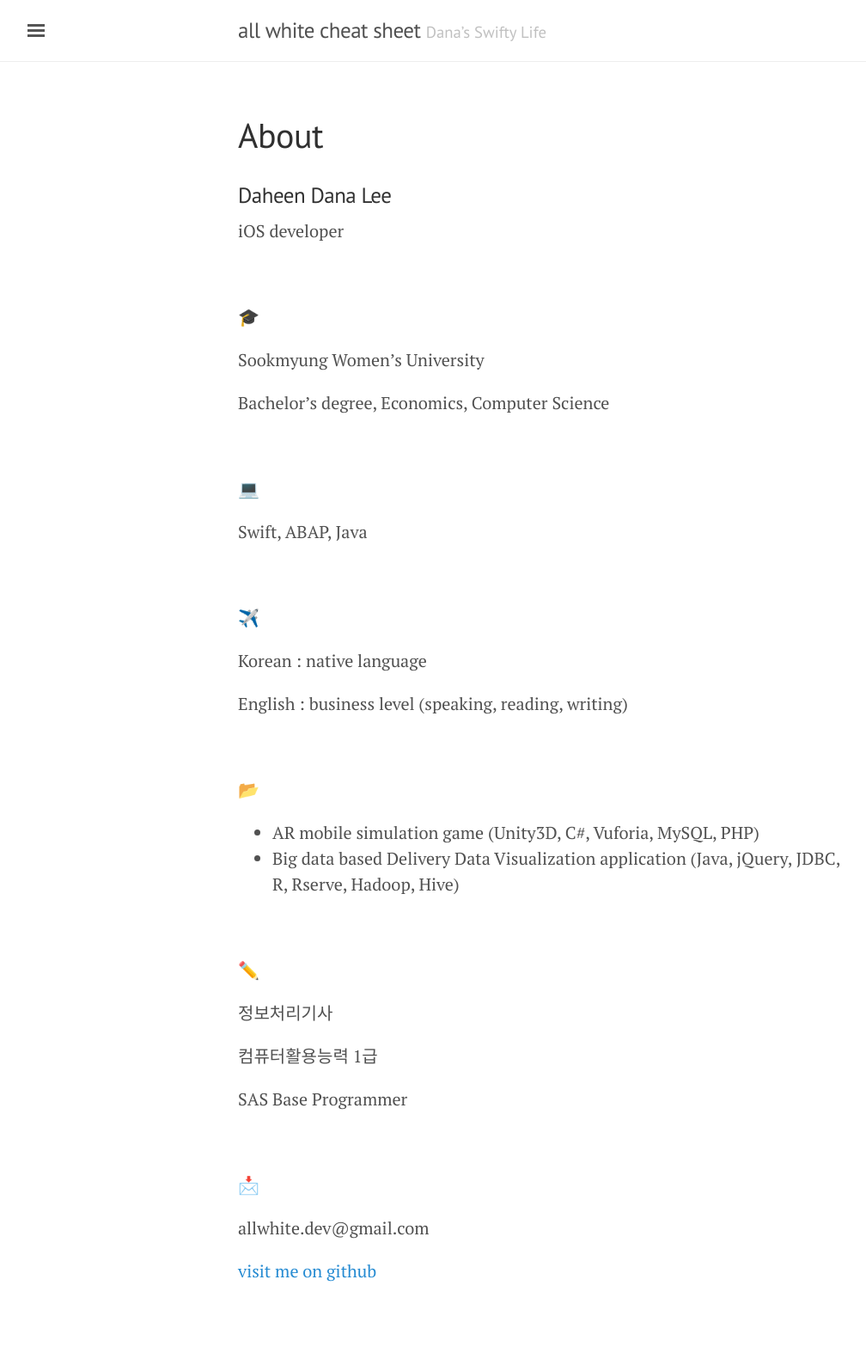
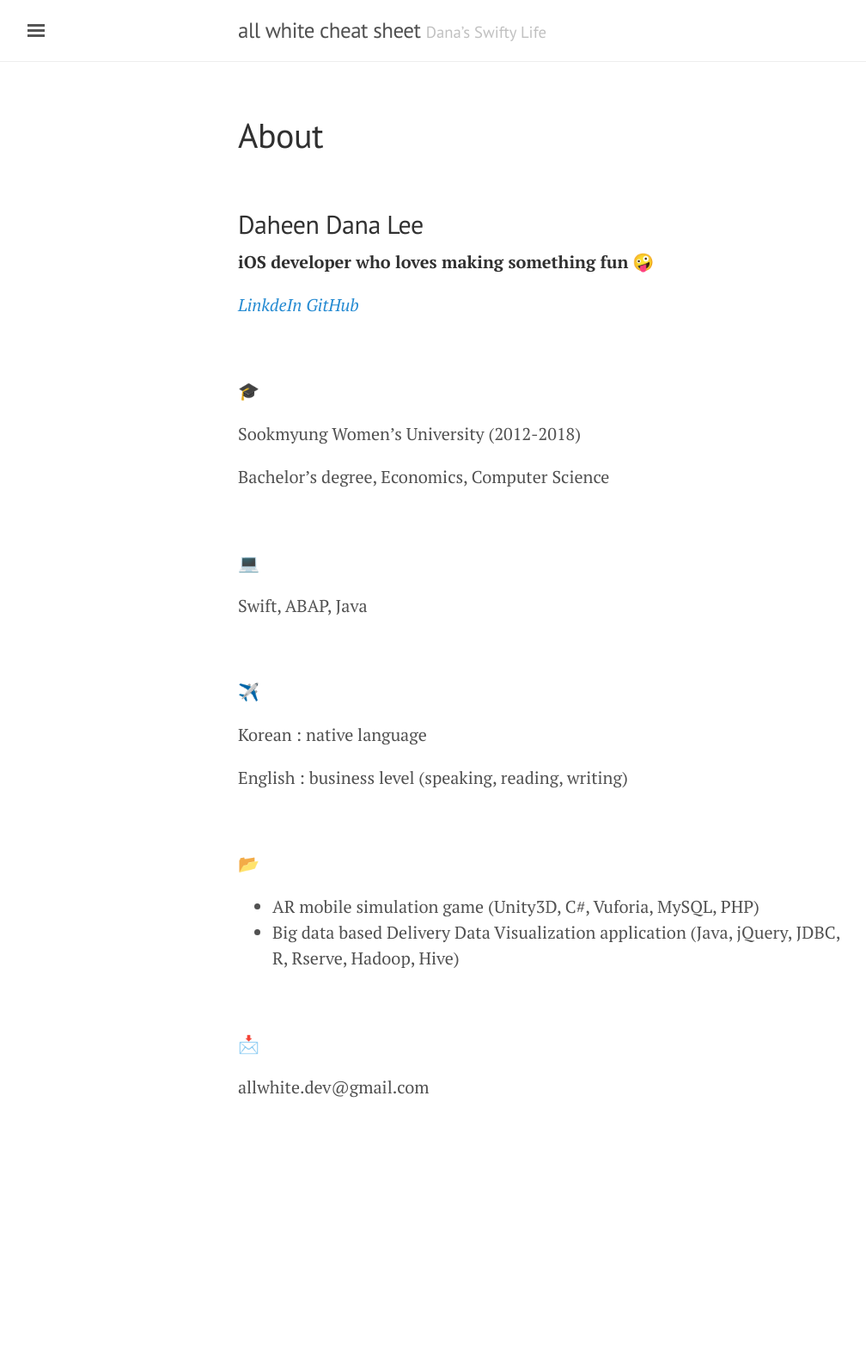
Before and after one commit to daheenallwhite/daheenallwhite.github.io, a Jekyll site: the page built from about.md, in a window 1280 px wide. Shown: the whole page at 86% size, without its empty margins (3-1011 px from the left). Built offline with Jekyll 4.4.1, drawn with Linux system fonts in a browser that asks for light colours; nearby versions of some CDN libraries; emoji names are drawn with the system emoji font; after the commit the page ends 1360 px from its top, so only the background shows below that.

Commit message:
Modify about.md

```diff
--- a/about.md
+++ b/about.md
@@ -6,15 +6,19 @@ permalink: /about/
 
 
 
-### Daheen Dana Lee
+&nbsp;
 
-iOS developer
+## Daheen Dana Lee
+
+**iOS developer who loves making something fun** 🤪
+
+[*LinkdeIn*](https://www.linkedin.com/in/lee-daheen-622bb1189/) [*GitHub*](https://github.com/daheenallwhite)
 
 &nbsp;
 
 :mortar_board:
 
-Sookmyung Women's University
+Sookmyung Women's University (2012-2018)
 
 Bachelor's degree, Economics, Computer Science
 
@@ -41,18 +45,6 @@ English : business level (speaking, reading, writing)
 
 &nbsp;
 
-:pencil2:
-
-정보처리기사
-
-컴퓨터활용능력 1급
-
-SAS Base Programmer
-
-&nbsp;
-
 :envelope_with_arrow:
 
 allwhite.dev@gmail.com
-
-[visit me on github](https://github.com/daheenallwhite)
```
